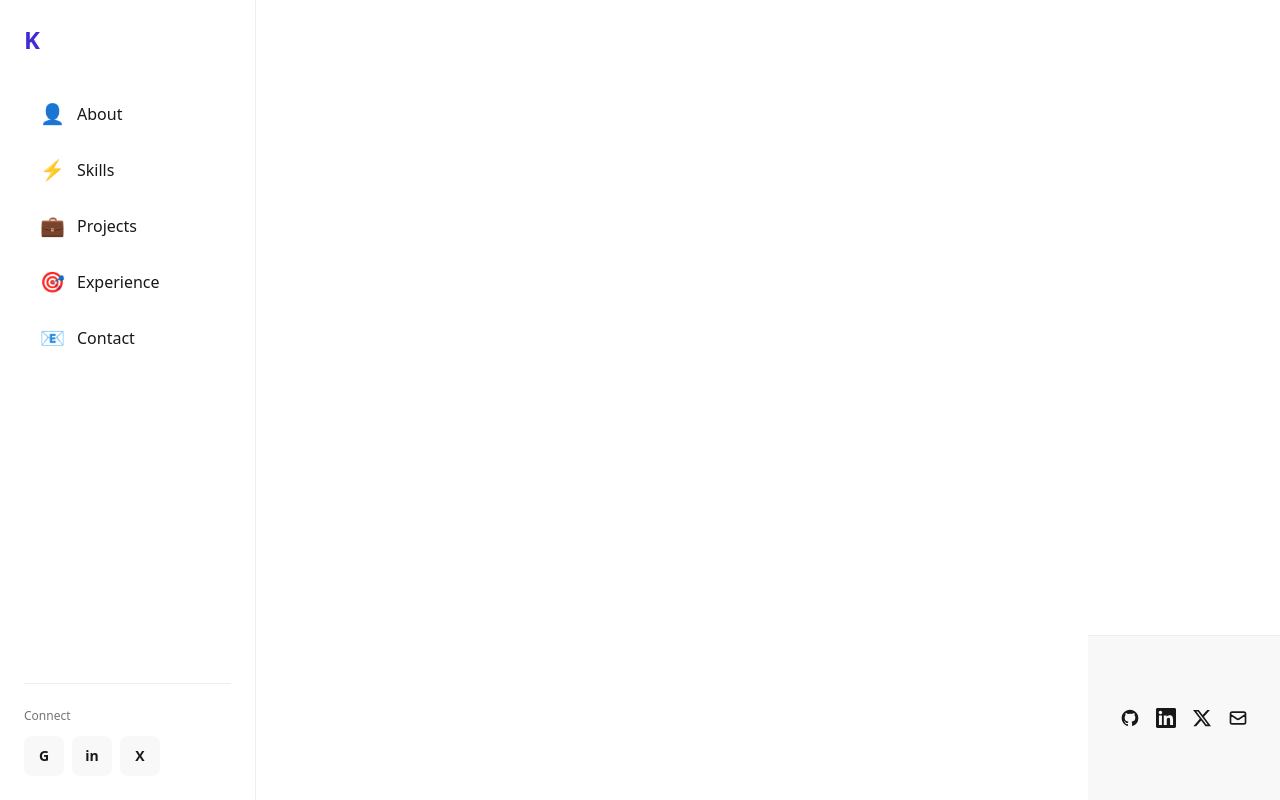
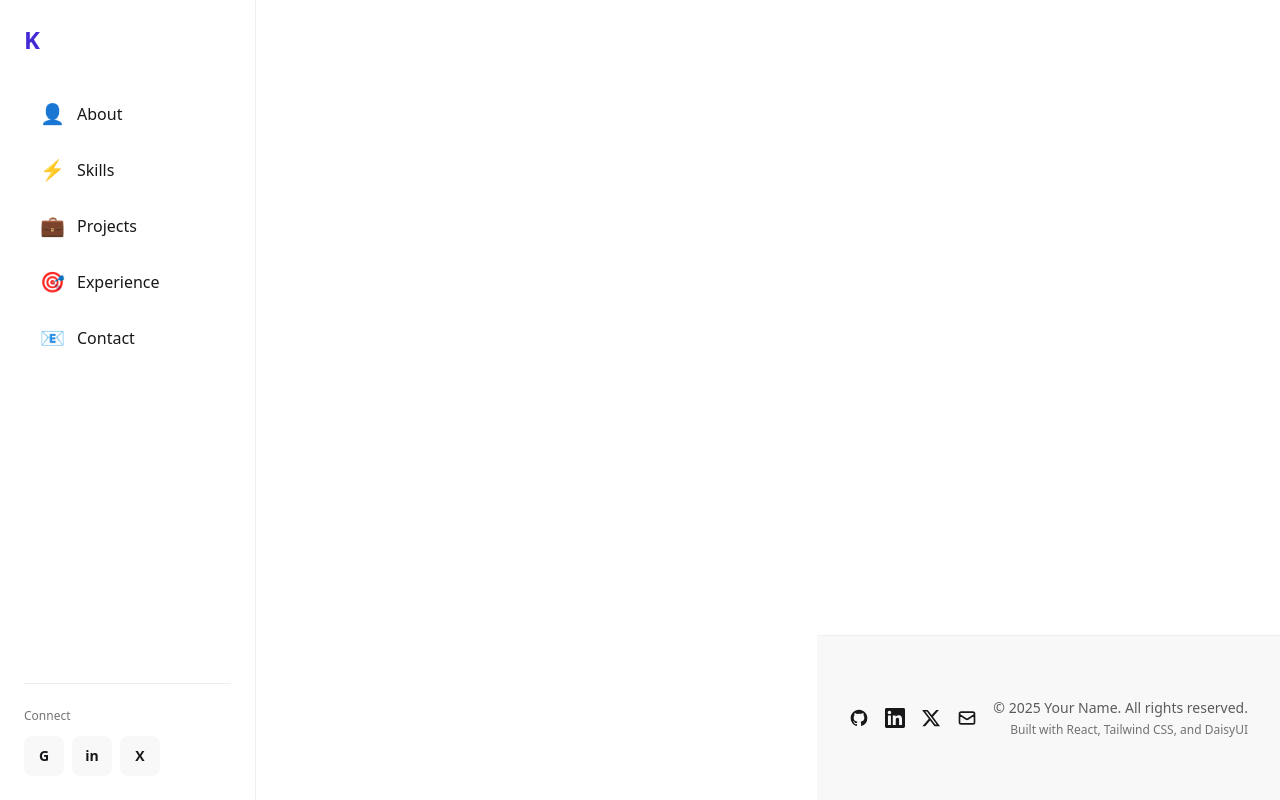
Before and after one commit to Kenta-Asakura/portfolio-v2, a React (Vite) app: page / in a window 1280 px wide. Built offline with nearby package versions, Linux system fonts and the light colour scheme.

Commit message:
Footer Copyright section added with dynamic year

```diff
--- a/src/components/layout/Footer.jsx
+++ b/src/components/layout/Footer.jsx
@@ -1,4 +1,6 @@
 function Footer() {
+  const currentYear = new Date().getFullYear();
+
   const socialLinks = [
     {
       name: 'GitHub',
@@ -66,6 +68,16 @@ function Footer() {
               ))}
             </ul>
           </div>
+
+          {/* Copyright - Mobile: centered, Desktop: right */}
+          <div className="text-center md:text-right">
+            <p className="text-sm text-base-content/70">
+              © {currentYear} Your Name. All rights reserved.
+            </p>
+            <p className="text-xs text-base-content/60 mt-1">
+              Built with React, Tailwind CSS, and DaisyUI
+            </p>
+          </div>
         </div>
       </div>
     </footer>
```
